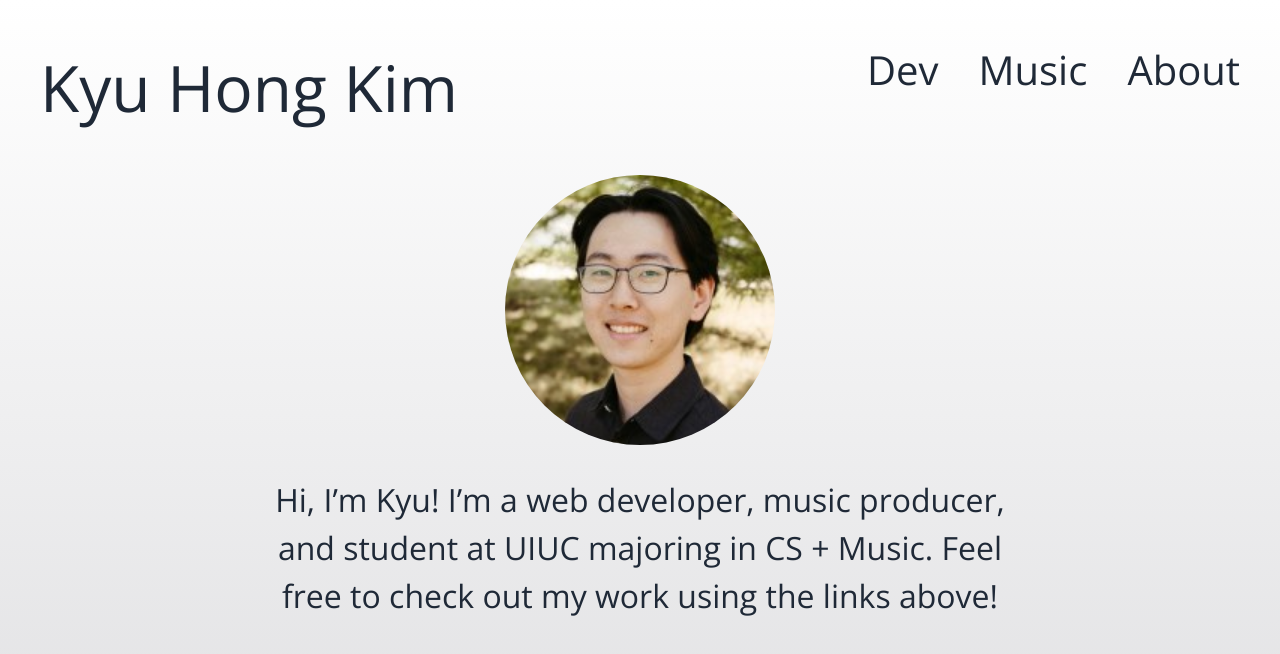
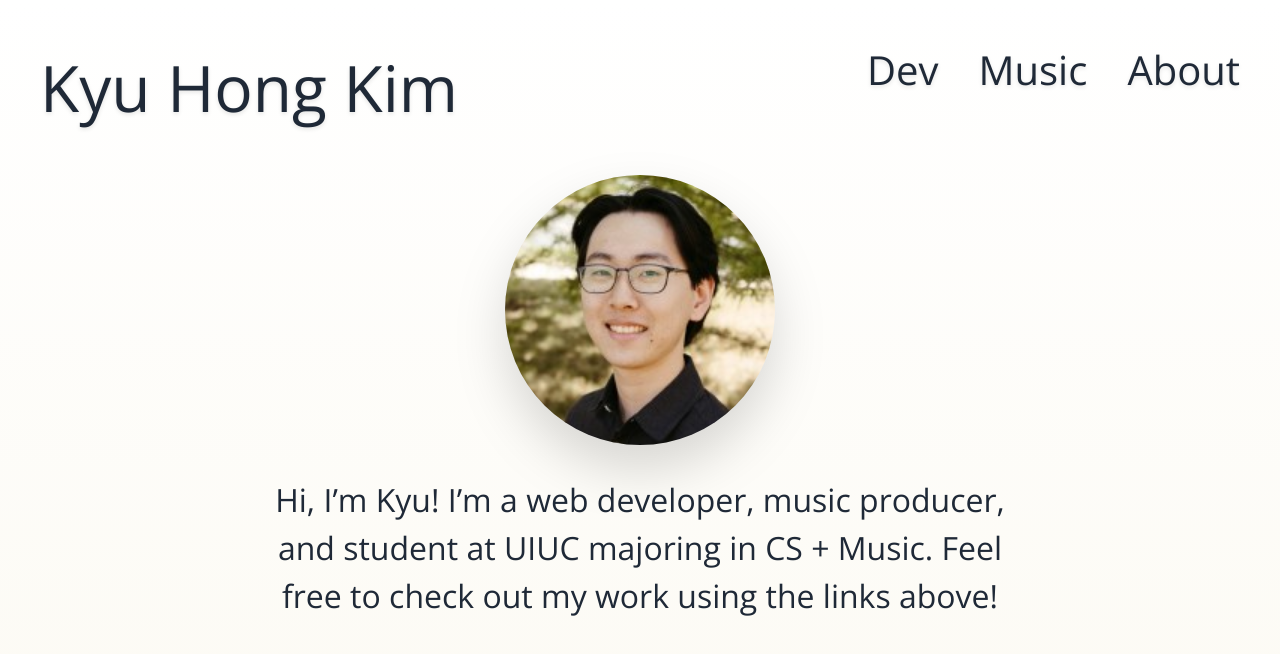
Before and after one commit to 03kkim/kyusite, a Next.js app: page / in a window 1280 px wide. Shown: the top 654 px of the page. Built offline with nearby package versions, Linux system fonts and the light colour scheme.

Commit message:
change hover colors for header

```diff
--- a/components/Header.js
+++ b/components/Header.js
@@ -21,8 +21,8 @@ function Header() {
           transition={transition}
         > */}
         <Link href="/">
-          <h1 className="text-[64px] hover:scale-95 cursor-pointer transition transform duration-200 ease-in-out">
-            <div className="transition hover:text-white transform duration-200 ease-in-out">
+          <h1 className="text-[64px] hover:scale-95 cursor-pointer transition transform duration-200 ease-in-out text-shadow">
+            <div className="transition hover:text-neutral-500 transform duration-200 ease-in-out">
               Kyu Hong Kim
             </div>
           </h1>
@@ -31,22 +31,22 @@ function Header() {
       </div>
       <div className="space-x-10 text-[40px] md:float-right text-center">
         <Link href="/dev">
-          <h2 className="inline-block hover:scale-95 cursor-pointer transition transform duration-100 ease-in-out">
-            <div className="transition hover:text-white transform duration-100 ease-in-out">
+          <h2 className="inline-block hover:scale-95 cursor-pointer transition transform duration-100 ease-in-out text-shadow">
+            <div className="transition hover:text-neutral-500 transform duration-100 ease-in-out">
               Dev
             </div>
           </h2>
         </Link>
         <Link href="/music">
-          <h2 className="inline-block hover:scale-95 cursor-pointer transition transform duration-100 ease-in-out">
-            <div className="transition hover:text-white transform duration-100 ease-in-out">
+          <h2 className="inline-block hover:scale-95 cursor-pointer transition transform duration-100 ease-in-out text-shadow">
+            <div className="transition hover:text-neutral-500 transform duration-100 ease-in-out">
               Music
             </div>
           </h2>
         </Link>
         <Link href="/about">
-          <h2 className="inline-block hover:scale-95 cursor-pointer transition transform duration-100 ease-in-out">
-            <div className="transition hover:text-white transform duration-100 ease-in-out">
+          <h2 className="inline-block hover:scale-95 cursor-pointer transition transform duration-100 ease-in-out text-shadow">
+            <div className="transition hover:text-neutral-500 transform duration-100 ease-in-out">
               About
             </div>
           </h2>
--- a/pages/index.tsx
+++ b/pages/index.tsx
@@ -15,13 +15,15 @@ export default function Home() {
       <Header />
       <div className="m-auto">
         <div className="grid grid-cols-1 grid-rows-2 gap-4 justify-items-center">
+          <div className="drop-shadow-2xl">
             <Image
-            className="drop-shadow-lg clip-circle justify-center"
+              className="clip-circle justify-center"
               src={profilePic}
               // width={565}
               height={300}
               alt="kyusite thumbnail"
             />
+          </div>
           <div className="text-[32px] w-[750px] text-center">
             Hi, I’m Kyu! I’m a web developer, music producer, and student at
             UIUC majoring in CS + Music. Feel free to check out my work using
--- a/styles/globals.css
+++ b/styles/globals.css
@@ -7,6 +7,11 @@
   .bg {
     @apply font-open-sans font-light bg-gradient-to-t from-background to-white h-full px-5 pt-5 md:px-10 md:pt-10;
   }
+
+  .bg-alt {
+    @apply font-open-sans font-light bg-background h-full px-5 pt-5 md:px-10 md:pt-10;
+  }
+
   .main {
     @apply sm:px-8 md:px-24 xl:px-60 py-10;
   }
@@ -22,3 +27,21 @@
     @apply text-gray-800;
   }
 }
+
+@responsive {
+  .text-shadow {
+    text-shadow: 0 2px 4px rgba(0, 0, 0, 0.1);
+  }
+
+  .text-shadow-md {
+    text-shadow: 0 4px 8px rgba(0, 0, 0, 0.12), 0 2px 4px rgba(0, 0, 0, 0.08);
+  }
+
+  .text-shadow-lg {
+    text-shadow: 0 15px 30px rgba(0, 0, 0, 0.11), 0 5px 15px rgba(0, 0, 0, 0.08);
+  }
+
+  .text-shadow-none {
+    text-shadow: none;
+  }
+}
--- a/tailwind.config.js
+++ b/tailwind.config.js
@@ -25,7 +25,7 @@ module.exports = {
     },
     extend: {
       colors: {
-        background: "#E0E0E2",
+        background: "#FCFAF3",
       },
     },
   },
```
Lines whose indentation alone changed are shown as unchanged.
